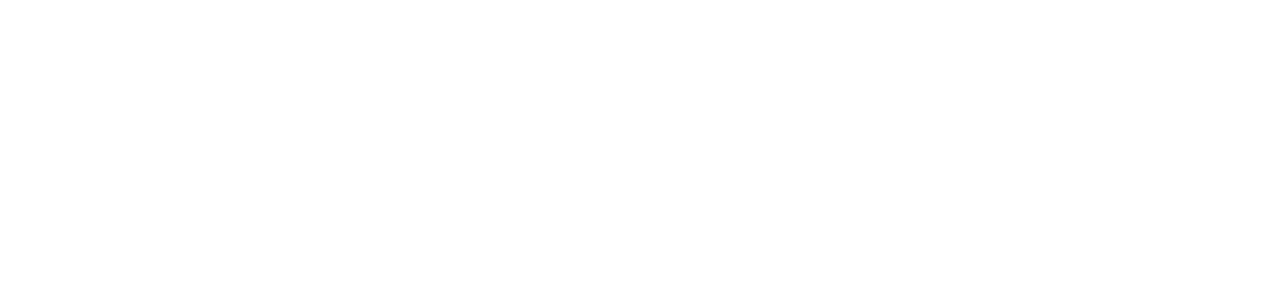
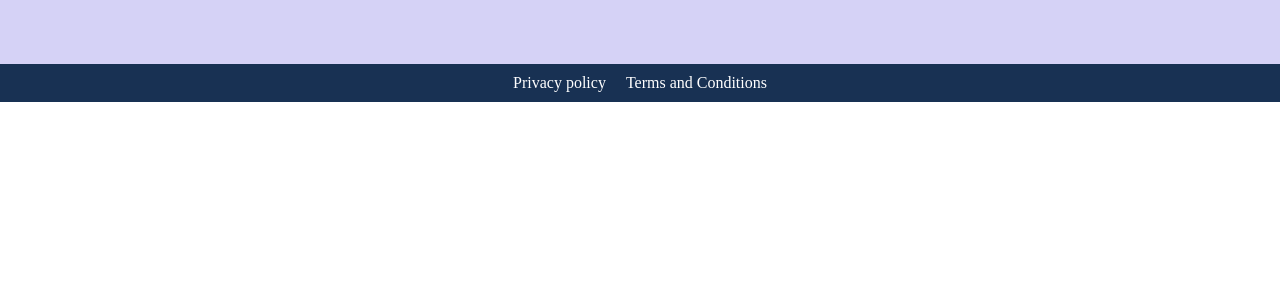
Before and after one commit to Madelainepereira/soundofsilence, a React (Vite) app: page / in a window 1280 px wide. Shown: the top 300 px of the page. Built offline with nearby package versions, Linux system fonts and the light colour scheme.

Commit message:
nav added

```diff
--- a/src/App.jsx
+++ b/src/App.jsx
@@ -1,11 +1,13 @@
 import './App.css'
 
+import HomeLayout from './layouts/Homelayout/Homelayout'
 
 function App() {
 
 
   return (
     <>
+      <div><HomeLayout/></div>
 
     </>
 
--- /dev/null
+++ b/src/layouts/Homelayout/Homelayout.css
@@ -0,0 +1,4 @@
+.nav {
+    background-color: #D5D2F6;
+    height: 64px;
+  }
--- a/src/layouts/Homelayout/Homelayout.jsx
+++ b/src/layouts/Homelayout/Homelayout.jsx
@@ -1,10 +1,13 @@
-import Footer from '../components/Footer';
+import Footer from '../../components/Footer/Footer';
+import './Homelayout.css'
 
 const HomeLayout = () => {
   return (
-    <div>
-      <Footer />
-    </div>
+    <>
+    <div className='nav'></div>
+
+    <Footer />
+    </>
   );
 }
 
```
Also changed, not shown: src/App.css (line endings or trailing spaces).
